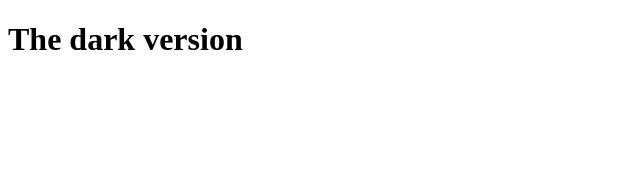
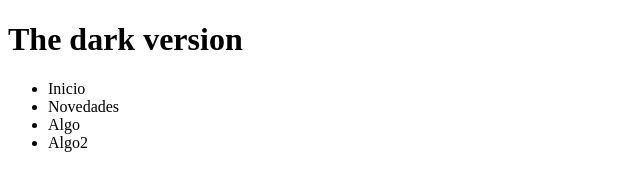
Before and after one commit to tatobarboza/coderDesarrolloWeb, a plain HTML site: page index.html in a window 1280 px wide. Shown: the whole page, without its empty margins (0-640 px from the left). Drawn offline with Linux system fonts and the light colour scheme.

Commit message:
Agrego navegacion

```diff
--- a/index.html
+++ b/index.html
@@ -3,9 +3,16 @@
 <head>
     <meta charset="UTF-8">
     <meta name="viewport" content="width=device-width, initial-scale=1.0">
+    <link rel="stylesheet" href="./style.css">
     <title>Git</title>
 </head>
 <body>
     <h1>The dark version</h1>
+    <ul>
+        <li>Inicio</li>
+        <li>Novedades   </li>
+        <li>Algo</li>
+        <li>Algo2</li>
+    </ul>
 </body>
 </html>
```
